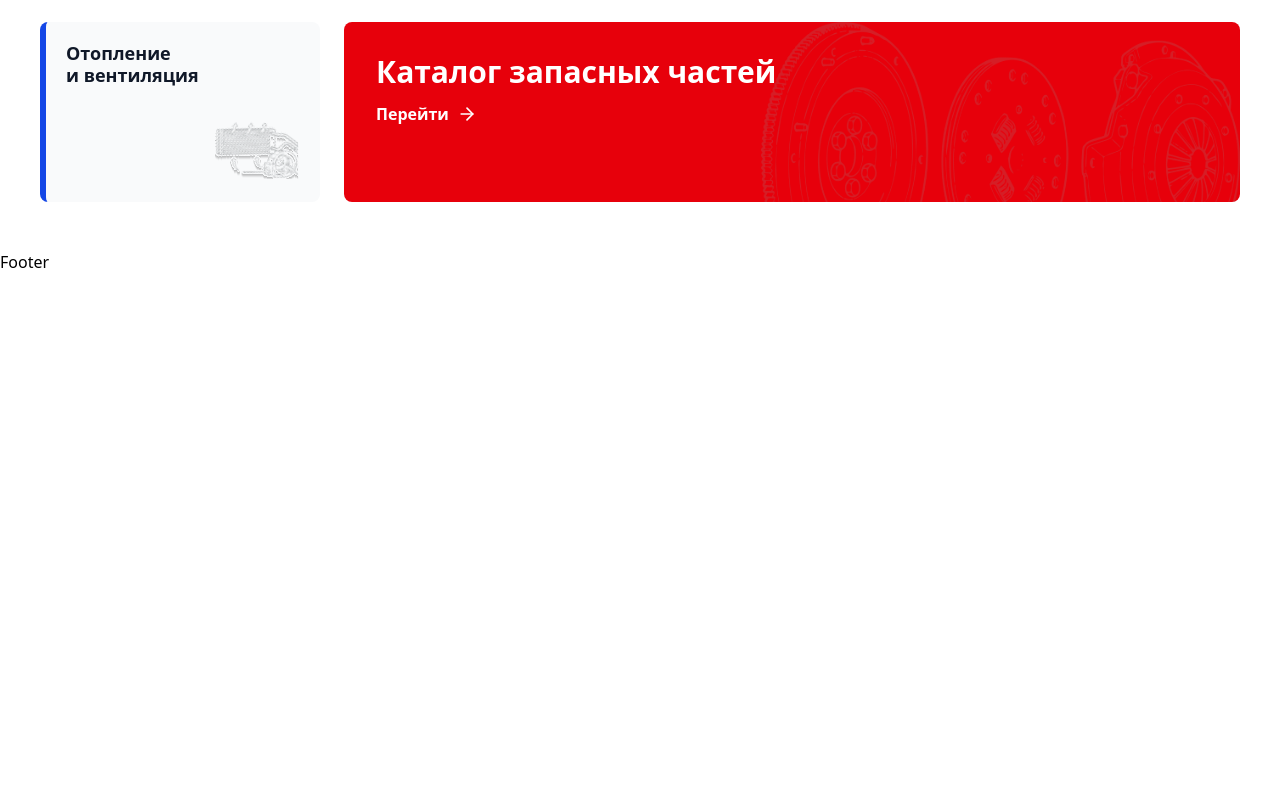
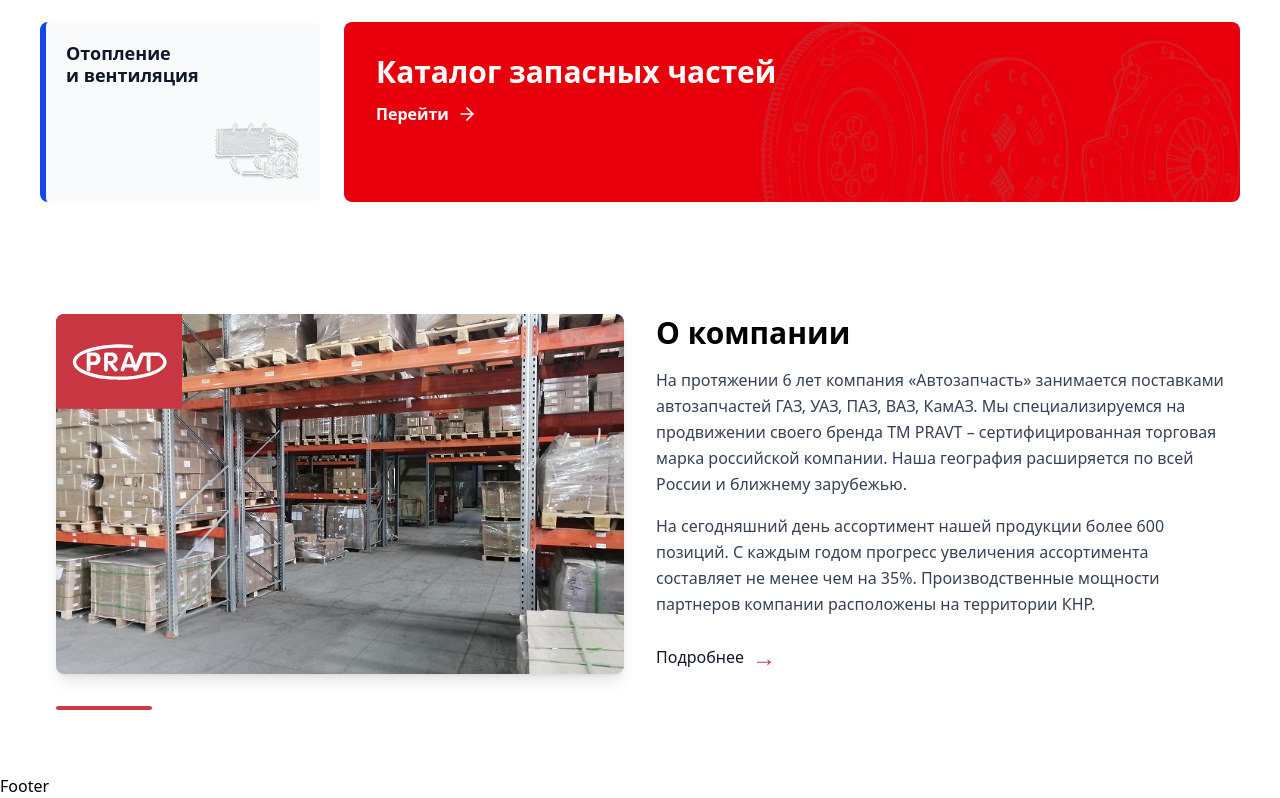
Before and after one commit to shohruxreimboyev4-ctrl/Pravt-Parts, a React (Vite) app: page / in a window 1280 px wide. Shown: the part 1610-2408 px from the top of the page. Before the commit the page ends 1884 px from the top, so only its background shows below. Built offline with nearby package versions, Linux system fonts and the light colour scheme.

Commit message:
AboutCompany done

```diff
--- a/src/components/AboutCompany.jsx
+++ b/src/components/AboutCompany.jsx
@@ -1,9 +1,58 @@
-import React from 'react'
+import aboutImg from "../assets/img/about.png";
+import logo from "../assets/svg/logo.svg";
 
-const AboutCompany = () => {
+export default function AboutCompany() {
   return (
-    <div>AboutCompany</div>
-  )
+    <section className="mx-auto px-4 py-16 max-w-[1200px]">
+      <div className="grid grid-cols-1 md:grid-cols-2 gap-8 items-center">
+        {/* LEFT IMAGE */}
+        <div className="relative rounded-lg overflow-hidden shadow-lg">
+          <img
+            src={aboutImg}
+            alt="Company warehouse"
+            className="w-full h-64 sm:h-72 md:h-[360px] object-cover"
+          />
+
+          {/* Logo overlay - now transparent and bigger */}
+          <div className="absolute top-0 left-0">
+            <img
+              src={logo}
+              alt="PRAVT"
+              className="h-16 sm:h-20 md:h-24 w-auto object-contain"
+            />
+          </div>
+        </div>
+
+        {/* RIGHT CONTENT */}
+        <div>
+          <h2 className="text-2xl sm:text-3xl font-bold mb-4">О компании</h2>
+
+          <p className="text-base text-gray-700 leading-relaxed mb-4">
+            На протяжении 6 лет компания «Автозапчасть» занимается поставками
+            автозапчастей ГАЗ, УАЗ, ПАЗ, ВАЗ, КамАЗ. Мы специализируемся на
+            продвижении своего бренда ТМ PRAVT – сертифицированная торговая
+            марка российской компании. Наша география расширяется по всей России
+            и ближнему зарубежью.
+          </p>
+
+          <p className="text-base text-gray-700 leading-relaxed mb-6">
+            На сегодняшний день ассортимент нашей продукции более 600 позиций. С
+            каждым годом прогресс увеличения ассортимента составляет не менее
+            чем на 35%. Производственные мощности партнеров компании расположены
+            на территории КНР.
+          </p>
+
+          <p className="inline-flex items-center gap-2 cursor-pointer text-gray-900">
+            Подробнее
+            <span className="text-[#c83c44] text-2xl">→</span>
+          </p>
+        </div>
+      </div>
+
+      {/* RED LINE BELOW */}
+      <div className="mt-8 flex justify-center md:justify-start">
+        <div className="w-24 h-1 bg-[#c83c44] rounded-full" />
+      </div>
+    </section>
+  );
 }
-
-export default AboutCompany
--- a/src/pages/About.jsx
+++ b/src/pages/About.jsx
@@ -1,8 +1,11 @@
 import React from 'react'
+import AboutCompany from '../components/AboutCompany'
 
 const About = () => {
   return (
-    <div>About</div>
+    <main className="container mx-auto px-4 py-12">
+      <AboutCompany />
+    </main>
   )
 }
 
--- a/src/pages/Home.jsx
+++ b/src/pages/Home.jsx
@@ -1,12 +1,14 @@
 import React from "react";
 import Hero from "../components/Hero";
 import Categories from "../components/Categories";
+import AboutCompany from "../components/AboutCompany";
 
 export default function Home() {
   return (
     <div>
       <Hero />
       <Categories/>
+      <AboutCompany/>
     </div>
   );
 }
```
Also changed, not shown: src/assets/img/About.png (added).
